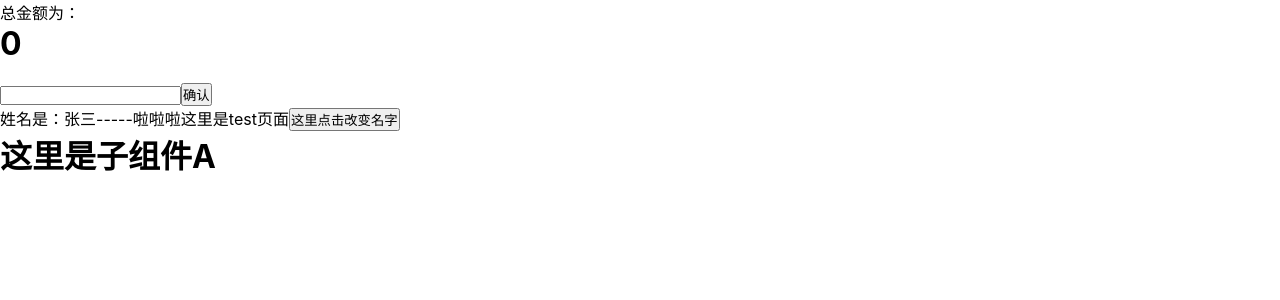
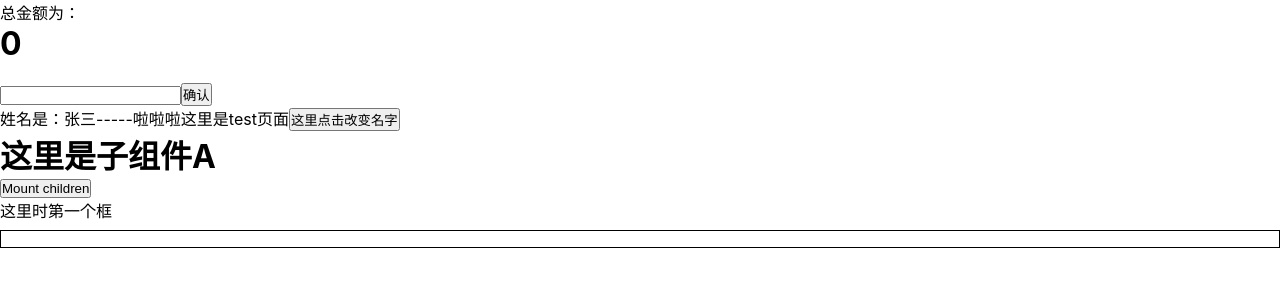
Before and after one commit to tyued/reactFunTest, a React (Create React App) app: page /other in a window 1280 px wide. Shown: the top 300 px of the page. Built offline with nearby package versions, Linux system fonts and the light colour scheme.

Commit message:
新增了Portal 传送门组件

```diff
--- a/src/App.js
+++ b/src/App.js
@@ -9,6 +9,7 @@ import { Snackbar, Typography } from '@material-ui/core'
 import { Switch, BrowserRouter as Router, Route } from 'react-router-dom'
 
 import AddUser from './views/adduser'
+import Other from './views/other'
 
 function App() {
     const sessObj = sessionID
@@ -77,6 +78,10 @@ function App() {
                         <Route exact path='/addUser' render={ (props) =>{
                             return (<AddUser {...props}></AddUser>)
                         }}></Route>
+
+                        <Route exact path='/other' render={ (props) =>{
+                            return (<Other {...props}></Other>)
+                        }}></Route>
                     </Switch>
                 </Message.Provider>
             </SessionContext.Provider>
--- /dev/null
+++ b/src/views/other.jsx
@@ -0,0 +1,23 @@
+import { Box, Portal } from '@material-ui/core';
+import React, { useRef, useState } from 'react'
+
+export default function Other() {
+    const [show, setShow] = useState(false);
+    const container = useRef(null);
+
+    return (
+        <div>
+            <button onClick={() => setShow(!show)}>{ show ? 'Unmount children' : 'Mount children' }</button>
+            <Box>
+                这里时第一个框
+                {show?(
+                    <Portal container={container.current}>
+                        <span>But I actually render</span>
+                    </Portal>
+                ):null}
+            </Box>
+            <Box sx={{p:1,my:1,border:'1px solid'}} ref={container}>
+            </Box>
+        </div>
+    )
+}
```
